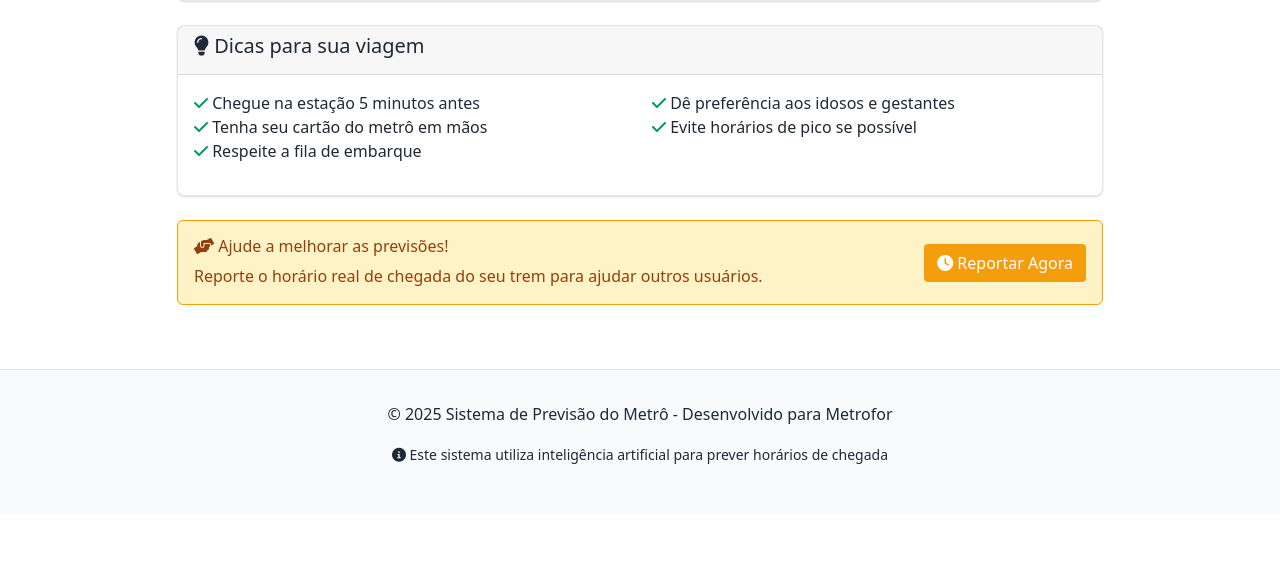
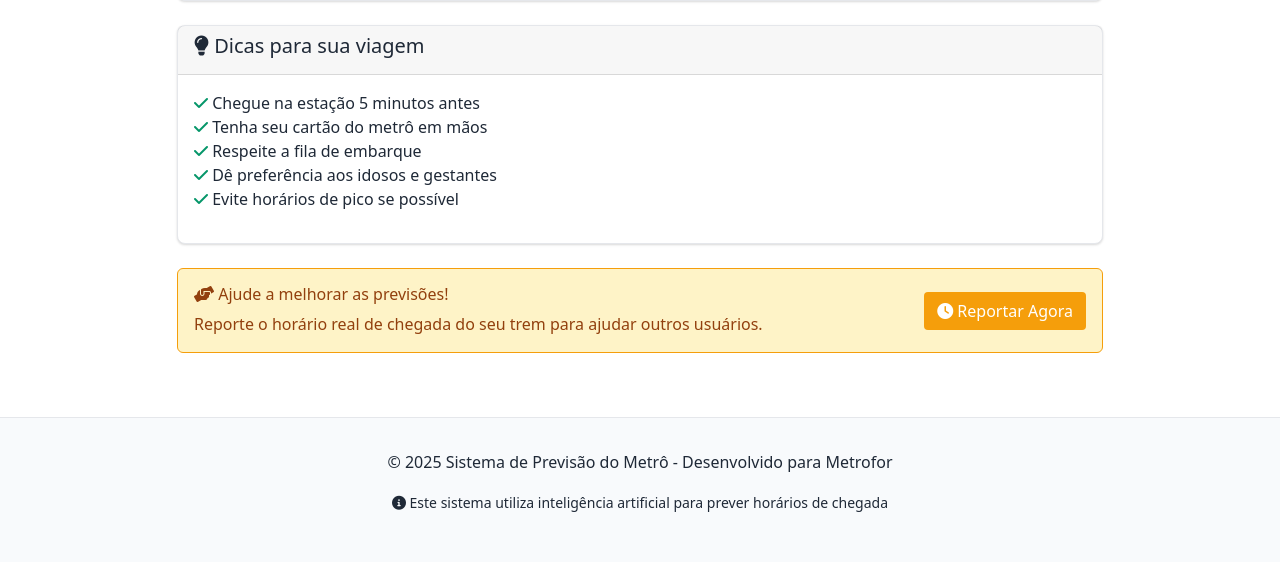
Before and after one commit to myller-silva/adm---software, a Flask app: template templates/results.html in a window 1280 px wide. Shown: the part 910-1472 px from the top of the page. Before the commit the page ends 1374 px from the top, so only its background shows below. Run offline with Flask 3, Linux system fonts and the light colour scheme; tables that the repository leaves empty hold one stand-in row (values such as "Sample post"); the template is opened without the code that fills it: values that come from a table or form of the project are taken from there, most other values are stand-ins (such as "Sample title", 1, 10 or a date in 2020).

Commit message:
refactor: atualizar dicas de viagem em uma única lista

```diff
--- a/templates/results.html
+++ b/templates/results.html
@@ -124,20 +124,13 @@
             </div>
             <div class="card-body">
                 <div class="row">
-                    <div class="col-md-6">
                     <ul class="list-unstyled">
                         <li><i class="fas fa-check" style="color: #059669;"></i> Chegue na estação 5 minutos antes</li>
                         <li><i class="fas fa-check" style="color: #059669;"></i> Tenha seu cartão do metrô em mãos</li>
                         <li><i class="fas fa-check" style="color: #059669;"></i> Respeite a fila de embarque</li>
-                        </ul>
-                    </div>
-                    <div class="col-md-6">
-                        <ul class="list-unstyled">
                         <li><i class="fas fa-check" style="color: #059669;"></i> Dê preferência aos idosos e gestantes</li>
-                            <!-- <li><i class="fas fa-check" style="color: #059669;"></i> Mantenha a máscara durante a viagem</li> -->
                         <li><i class="fas fa-check" style="color: #059669;"></i> Evite horários de pico se possível</li>
                     </ul>
-                    </div>
                 </div>
             </div>
         </div>
```
Lines whose indentation alone changed are shown as unchanged.
